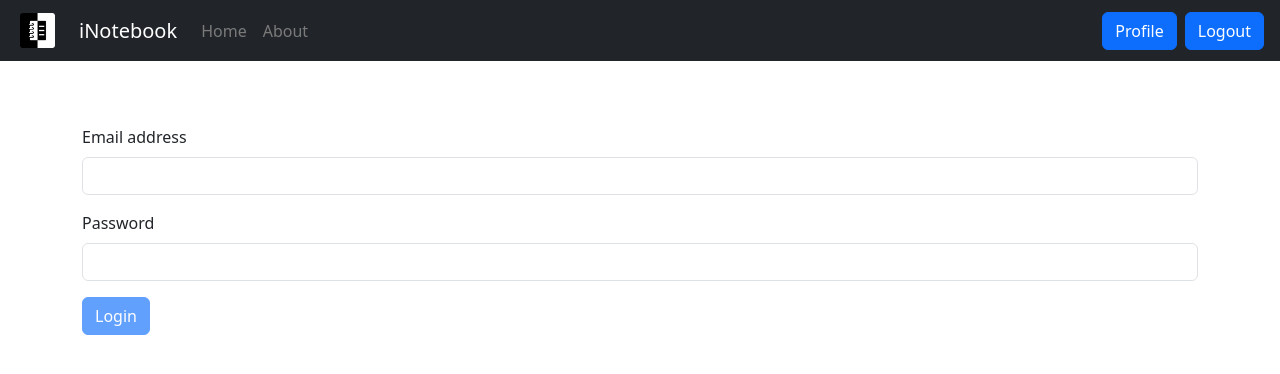
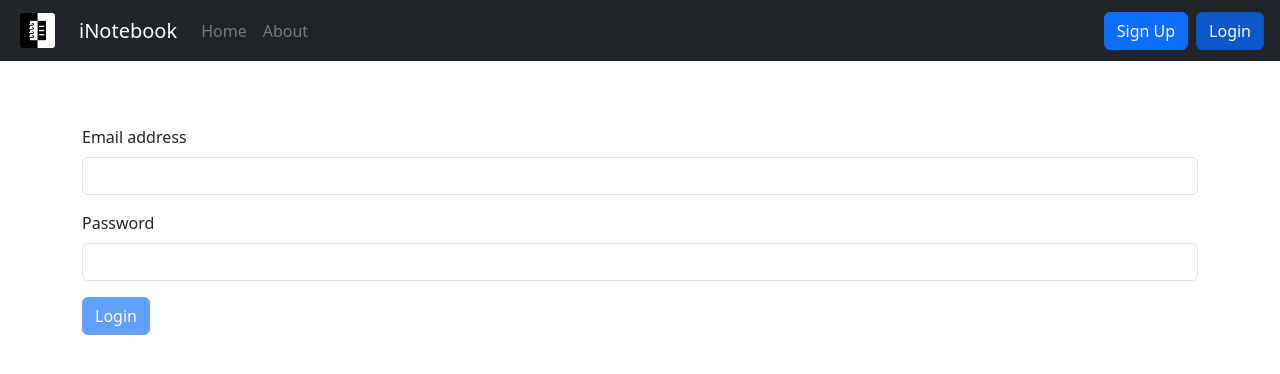
Before and after one commit to nikhivishwaa/MERN-Stack, a React (Create React App) app in the folder frontend/: page /login in a window 1280 px wide. Shown: the top 374 px of the page. Built offline with nearby package versions, Linux system fonts and the light colour scheme.

Commit message:
optimization

```diff
--- a/frontend/src/components/Header/Navbar.js
+++ b/frontend/src/components/Header/Navbar.js
@@ -37,7 +37,7 @@ export default function Navbar() {
               </NavLink>
             </li>
           </ul>
-          {user ? (
+          {!user ? (
             <div className="auth-panel">
               <NavLink
                 className="btn btn-primary mx-1"
--- a/frontend/src/components/User/Auth.js
+++ b/frontend/src/components/User/Auth.js
@@ -1,6 +1,8 @@
-import React from "react";
+import React, { useEffect } from "react";
+import { useNavigate } from "react-router-dom";
 
 export default function Auth() {
+  const navigate = useNavigate();
   useEffect(() => {
     let x = localStorage.getItem("_token");
     if (!x) {
```
